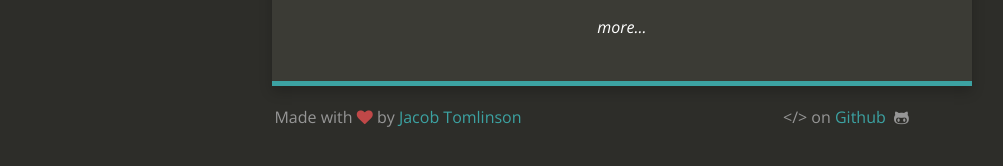
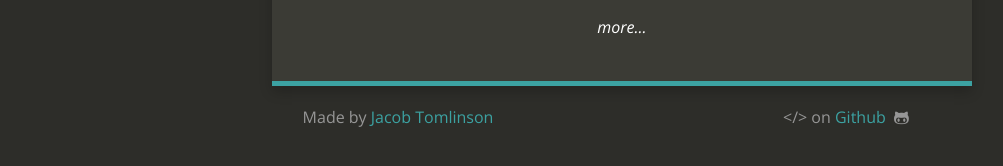
Before and after one commit to mumu-smile/shadow625.github.io, a Jekyll site: the page built from index.html, in a window 1280 px wide. Shown: the part 628-794 px from the top of the page, without its empty margins (18-1021 px from the left). Built offline with Jekyll 4.4.1, drawn with Linux system fonts in a browser that asks for light colours; nearby versions of some CDN libraries; Markdown is read by kramdown in place of the engine named in the settings.

Commit message:
edit the maker

```diff
--- a/_config.yml
+++ b/_config.yml
@@ -20,7 +20,7 @@ google_plus_link: https://shadow625.github.io
 stackoverflow_link: https://shadow625.github.io
 
 # Footer
-footer_left: "Made with <i class=\"fa fa-heart\"></i> by <a href=\"https://twitter.com/_JacobTomlinson\">Jacob Tomlinson</a>"
+footer_left: "Made by <a href=\"https://twitter.com/_JacobTomlinson\">Jacob Tomlinson</a>"
 footer_right: "&lt;/&gt; on <a href=\"https://github.com/jacobtomlinson/carte-noire\">Github</a> &nbsp;<i class=\"fa fa-github-alt\"></i>"
 
 # Build settings
```
